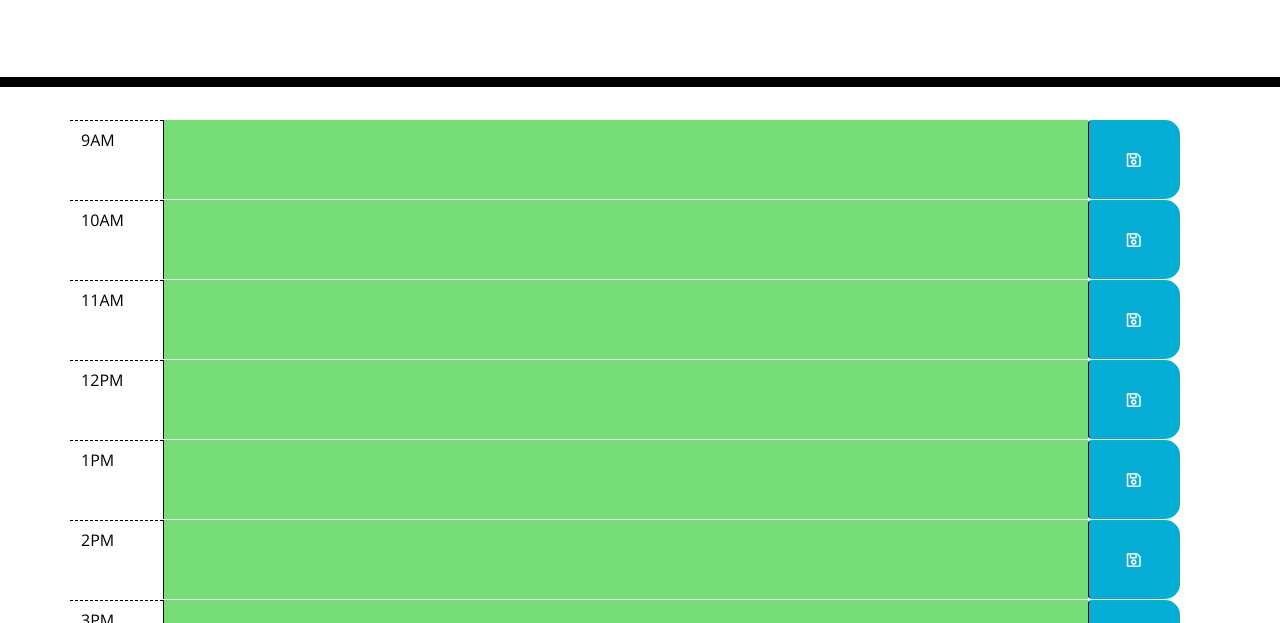
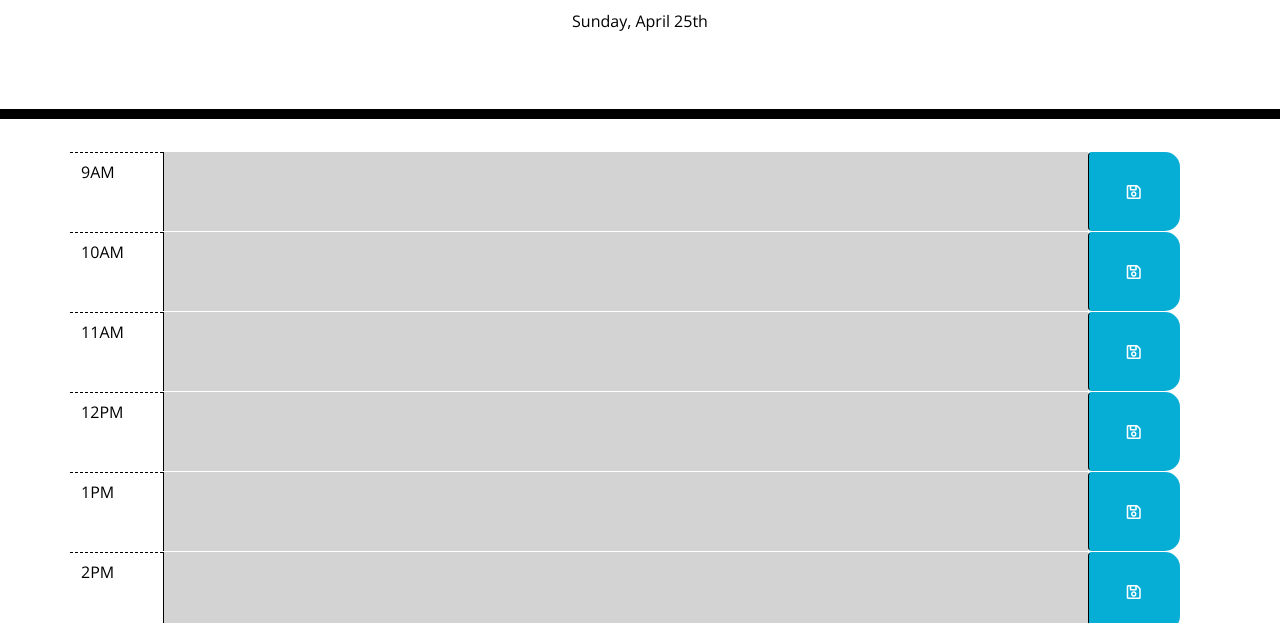
Before and after one commit to jmol721/Jose-Molina-Project-5, a plain HTML site: page index.html in a window 1280 px wide. Shown: the part 177-800 px from the top of the page. Drawn offline with nearby package versions, Linux system fonts and the light colour scheme; files that its build step writes are made by us from their sources.

Commit message:
Renamed Develop folder to assets.

```diff
--- a/index.html
+++ b/index.html
@@ -18,7 +18,7 @@
             href="https://fonts.googleapis.com/css?family=Open+Sans&display=swap"
             rel="stylesheet"
         />
-        <link rel="stylesheet" href="style.css" />
+        <link rel="stylesheet" href="./assets/style.css" />
         <title>Work Day Scheduler</title>
     </head>
 
@@ -97,6 +97,6 @@
 
         <script src="https://code.jquery.com/jquery-3.4.1.min.js"></script>
         <script src="https://cdnjs.cloudflare.com/ajax/libs/moment.js/2.24.0/moment.min.js"></script>
-        <script src="./style.js"></script>
+        <script src="./assets/style.js"></script>
         </body>
 </html>
```
Also changed, not shown: assets/style.css (renamed from Develop/style.css), assets/style.js (renamed from Develop/style.js).
